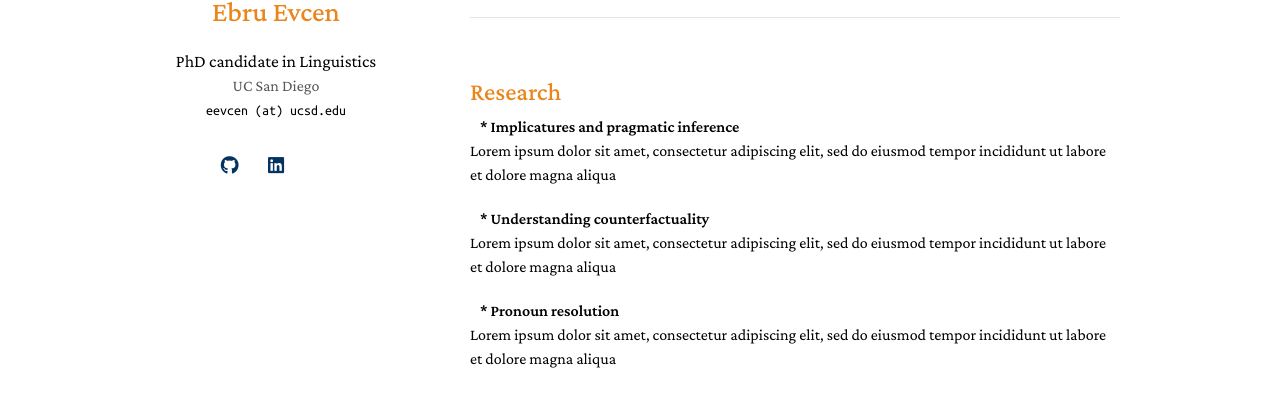
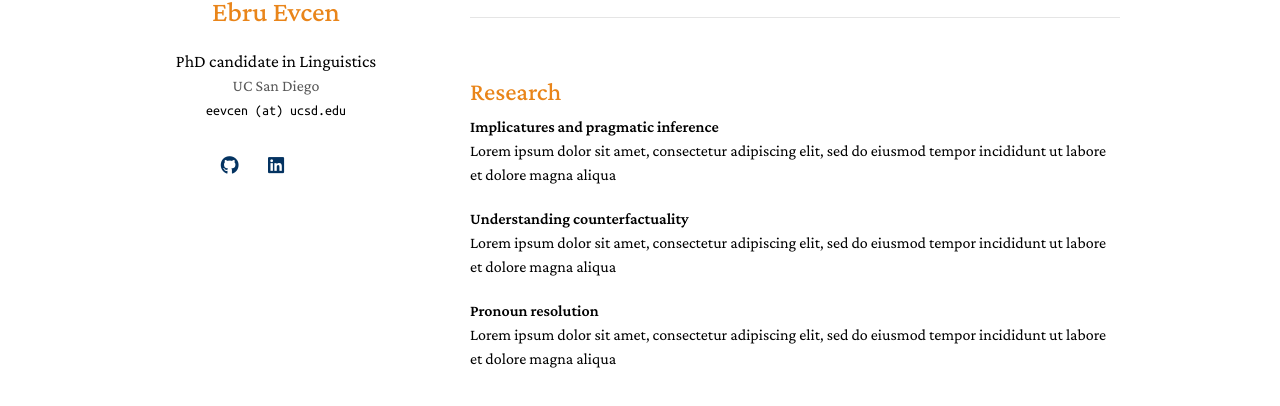
Before and after one commit to ebruevcen/ebruevcen.github.io, a Jekyll site: the page built from index.md, in a window 1280 px wide and 1046 px high. Shown: the part 285-691 px from the top of the window. Built offline with Jekyll 4.4.1, drawn with Linux system fonts in a browser that asks for light colours; a style sheet for code colours, icons or effects is not loaded; part of the change alters nothing that is shown.

Commit message:
Update research.md

```diff
--- a/_includes/research.md
+++ b/_includes/research.md
@@ -3,14 +3,14 @@
 
 <h2 style="margin: 60px 0px 10px;">Research</h2>
 
-<h4 style="margin:0 10px 0;">* Implicatures and pragmatic inference</h4>
+<h4 style="margin:0 0 0;">Implicatures and pragmatic inference</h4>
 
 Lorem ipsum dolor sit amet, consectetur adipiscing elit, sed do eiusmod tempor incididunt ut labore et dolore magna aliqua
 
-<h4 style="margin:0 10px 0;">* Understanding counterfactuality</h4>
+<h4 style="margin:0 0 0;">Understanding counterfactuality</h4>
 
 Lorem ipsum dolor sit amet, consectetur adipiscing elit, sed do eiusmod tempor incididunt ut labore et dolore magna aliqua
 
-<h4 style="margin:0 10px 0;">* Pronoun resolution</h4>
+<h4 style="margin:0 0 0;">Pronoun resolution</h4>
 
 Lorem ipsum dolor sit amet, consectetur adipiscing elit, sed do eiusmod tempor incididunt ut labore et dolore magna aliqua
```
